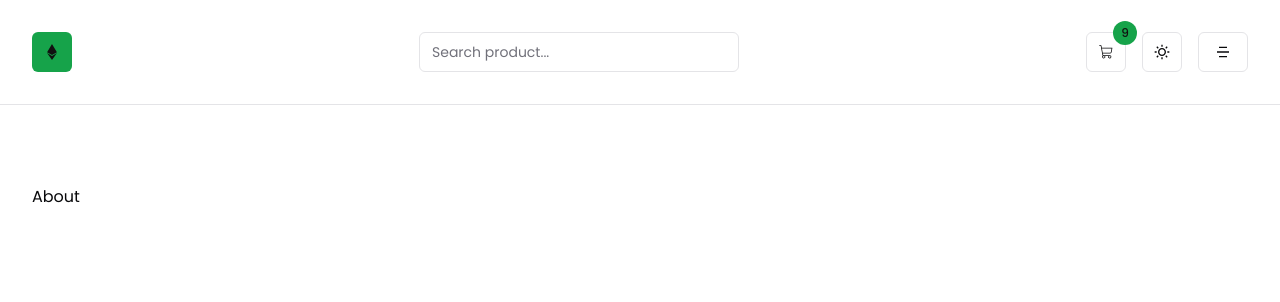
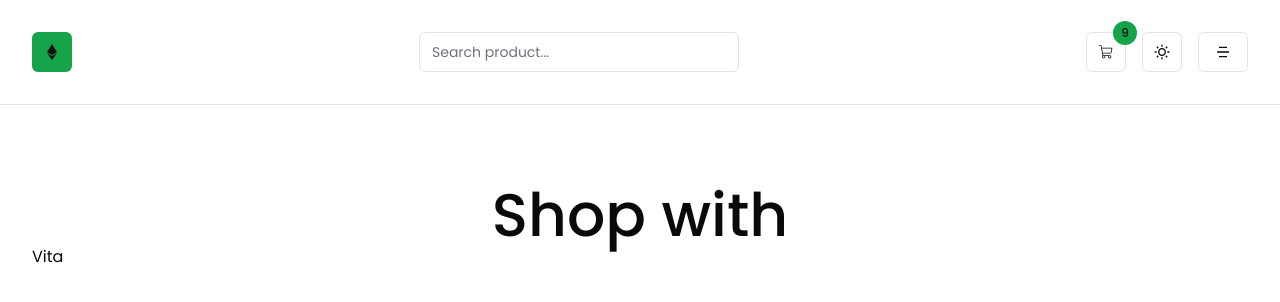
Before and after one commit to Nimira43/Vita, a Next.js app: page /about in a window 1280 px wide. Shown: the top 302 px of the page. Built offline with nearby package versions, Linux system fonts and the light colour scheme.

Commit message:
About page - working of h1

```diff
--- a/app/about/page.tsx
+++ b/app/about/page.tsx
@@ -1,8 +1,9 @@
 function AboutPage() {
   return (
-    <div>
-      <h1>About</h1>
-    </div>
+    <section>
+      <h1 className='flex flex-wrap gap-2 sm:gap-x-6 items-center justify-center text-4xl font-medium leading-none trackiing-wide sm:text-6xl'>Shop with </h1>
+      <span>Vita</span>
+    </section>
   )
 }
 export default AboutPage
--- a/components/navbar/UserIcon.tsx
+++ b/components/navbar/UserIcon.tsx
@@ -1,6 +1,6 @@
-// function UserIcon() {
-//   return (
-//     <div>UserIcone</div>
-//   )
-// }
-// export default UserIcon
+function UserIcon() {
+  return (
+    <div>UserIcone</div>
+  )
+}
+export default UserIcon
```
